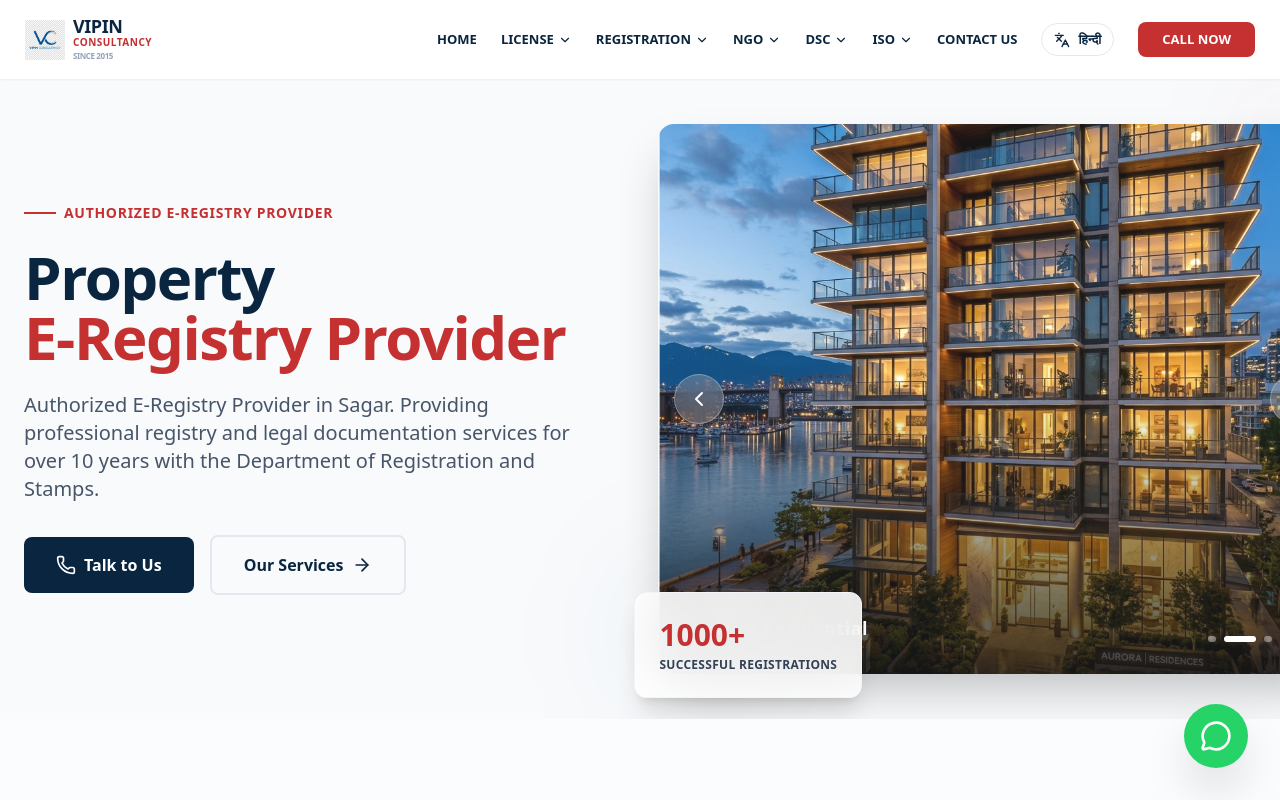
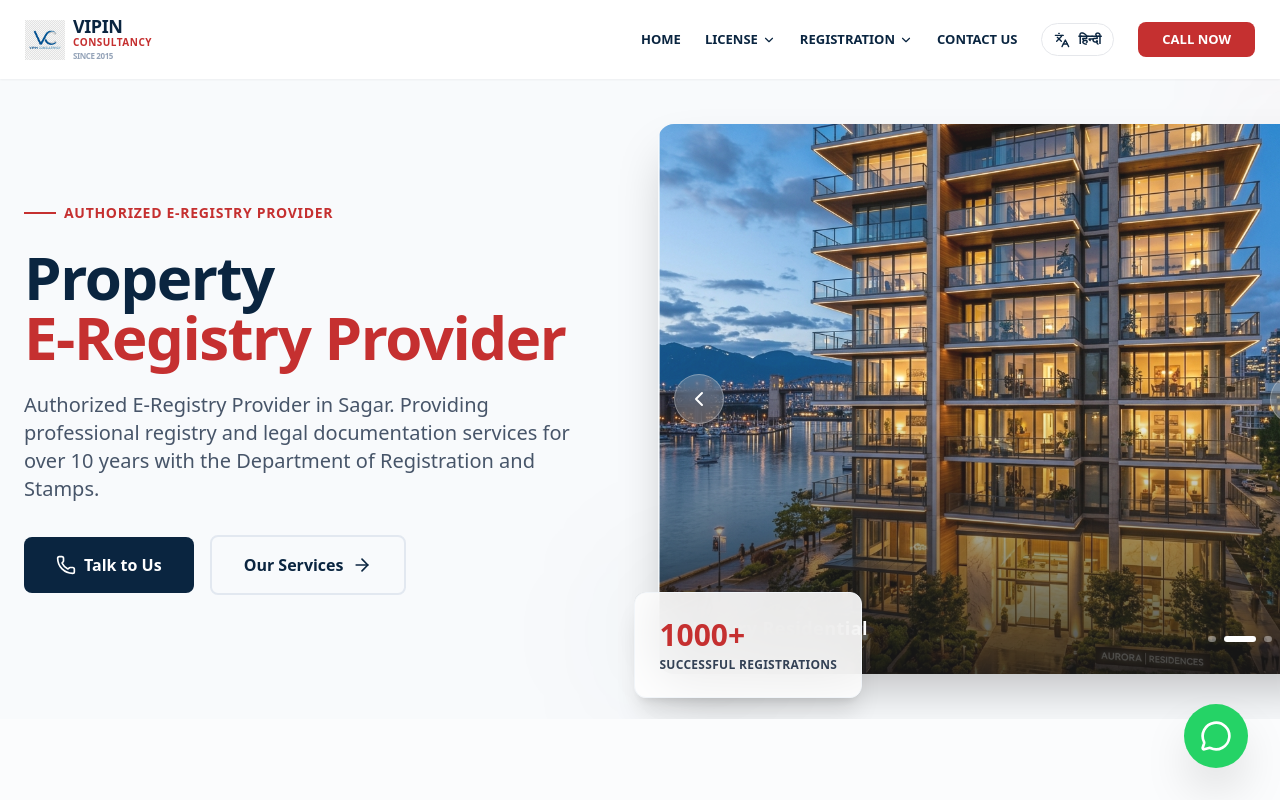
Before and after one commit to ayushpatel996/e-registry, a Next.js app: page / in a window 1280 px wide. Shown: the top 800 px of the page. Built offline with nearby package versions, Linux system fonts and the light colour scheme.

Commit message:
Remove NGO, DSC, and ISO from navigation

```diff
--- a/components/Navbar.tsx
+++ b/components/Navbar.tsx
@@ -14,9 +14,6 @@ const Navbar = () => {
     { name: t.nav.home, href: '/' },
     { name: t.nav.license, href: '#services', hasDropdown: true },
     { name: t.nav.registration, href: '#process', hasDropdown: true },
-    { name: t.nav.ngo, href: '#services', hasDropdown: true },
-    { name: t.nav.dsc, href: '#services', hasDropdown: true },
-    { name: t.nav.iso, href: '#services', hasDropdown: true },
     { name: t.nav.contact, href: '#contact' },
   ];
 
--- a/lib/translations.ts
+++ b/lib/translations.ts
@@ -4,9 +4,7 @@ export const translations = {
       home: "HOME",
       license: "LICENSE",
       registration: "REGISTRATION",
-      ngo: "NGO",
-      dsc: "DSC",
-      iso: "ISO",
+      registration: "REGISTRATION",
       contact: "CONTACT US",
       callNow: "CALL NOW",
     },
@@ -77,9 +75,7 @@ export const translations = {
       home: "मुख्य पृष्ठ",
       license: "लाइसेंस",
       registration: "पंजीकरण",
-      ngo: "एनजीओ",
-      dsc: "डीएससी",
-      iso: "आईएसओ",
+      registration: "पंजीकरण",
       contact: "संपर्क करें",
       callNow: "अभी कॉल करें",
     },
```
